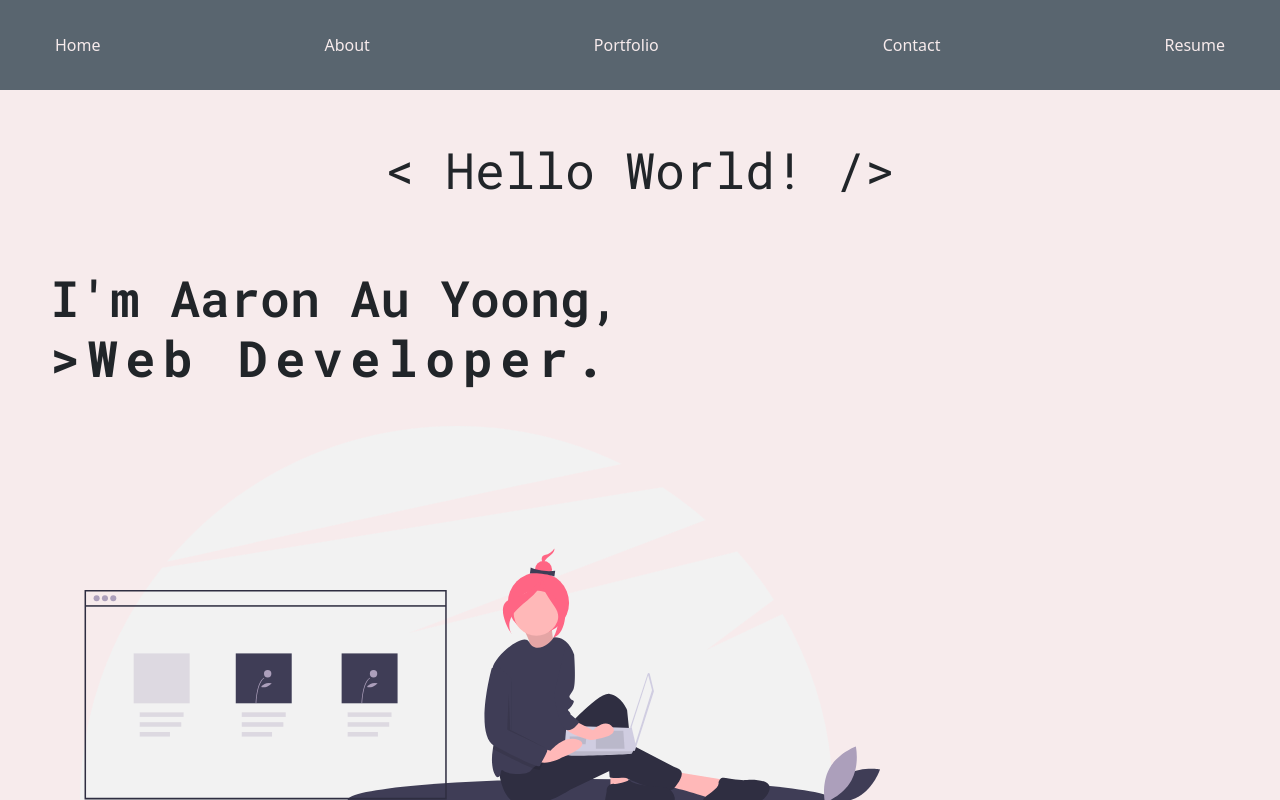
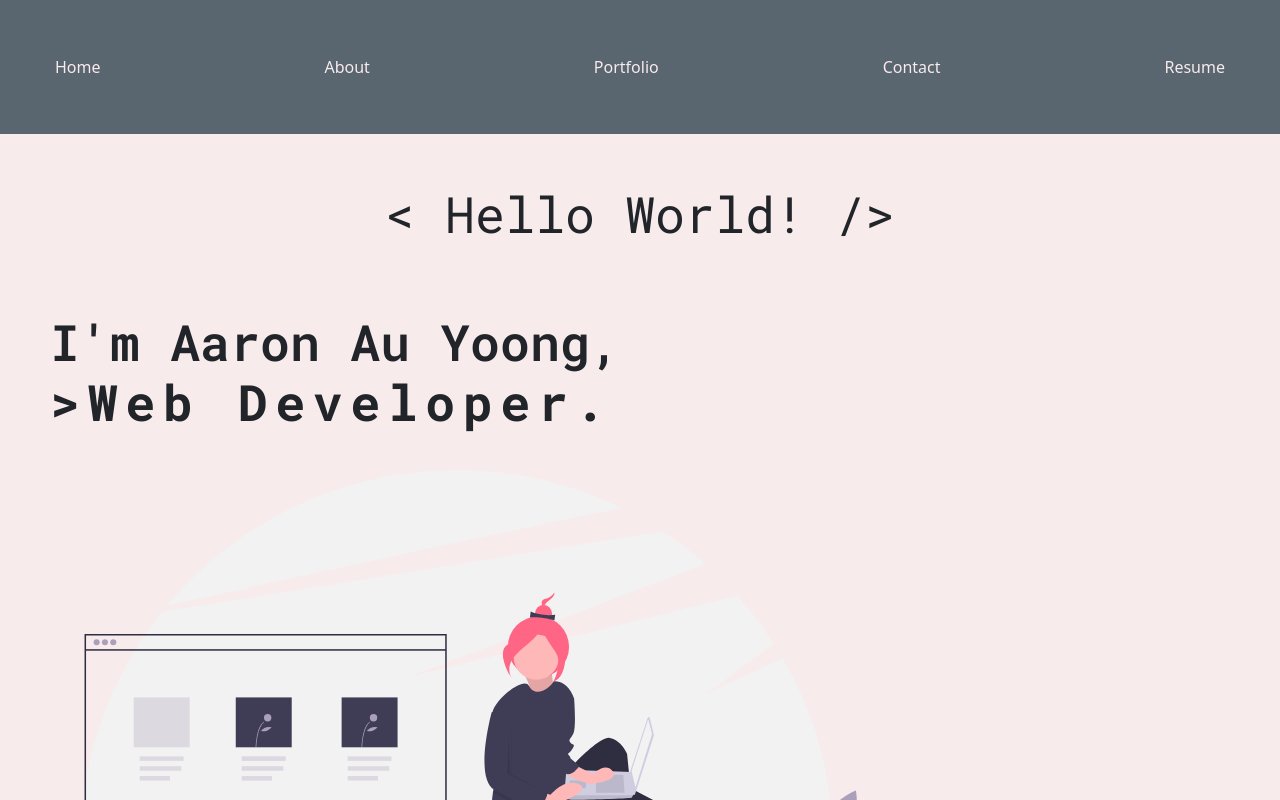
Before and after one commit to aaronauyoong/my-react-portfolio, a React (Create React App) app: page / in a window 1280 px wide. Shown: the top 800 px of the page. Built offline with nearby package versions, Linux system fonts and the light colour scheme.

Commit message:
adjusted styling for navbar and footer

```diff
--- a/src/assets/styles/custom-styles.css
+++ b/src/assets/styles/custom-styles.css
@@ -15,7 +15,18 @@ main {
 	animation: transitionIn 0.75s;
 	max-height: auto;
 	font-family: "Roboto Mono", monospace;
+	flex: 1 1 auto;
 }
+
+header, footer {
+	flex: 0 1 auto;
+}
+
+html, body, #root, .react-portfolio {
+	height: 100%;
+}
+
+
 
 @keyframes transitionIn {
 	from {
@@ -46,6 +57,9 @@ img {
 	display: flex;
 	flex-direction: column;
 }
+
+
+
 
 .landing-page {
 	/* background-image: url("../images/homepage-webdev.svg"); */
--- a/src/assets/styles/nav.css
+++ b/src/assets/styles/nav.css
@@ -7,12 +7,17 @@
     --raisin-black: #1D1E2C;
 }
 
-.navbar {
+header {
+    width: 100%;
+}
+
+
+.nav-bar {
     background-color: var(--black-coral);
     color: var(--lavender-blush);
     display: flex;
-    flex-wrap: wrap;
     padding: 30px;
+    justify-content: space-between;
 }
 
 .nav-btn {
--- a/src/components/footer/Footer.js
+++ b/src/components/footer/Footer.js
@@ -4,7 +4,7 @@ import "../../assets/styles/custom-styles.css";
 
 function Footer() {
     return (
-        <section class="footer">
+        <footer class="footer">
             <div>
                 <div class="credits">
                     <p>Aaron Au Yoong Copyright (c) 2021-Present. All rights reserved. </p>
@@ -15,7 +15,7 @@ function Footer() {
                     <a href="mailto:auyoong.aaron@gmail.com"><i class="fas fa-envelope-square"></i></a>
                 </div>
             </div>
-        </section>
+        </footer>
     )
 }
 
--- a/src/components/nav/Nav.js
+++ b/src/components/nav/Nav.js
@@ -5,13 +5,15 @@ import "../../assets/styles/custom-styles.css";
 
 function Nav() {
     return (
-        <section class="navbar">
-            <a href="/" class="nav-btn">Home</a>
-            <a href="/about" class="nav-btn">About</a>
-            <a href="/portfolio" class="nav-btn">Portfolio</a>
-            <a href="/contact" class="nav-btn">Contact</a>
-            <a href="/resume" class="nav-btn">Resume</a>
-        </section>
+        <header >
+            <nav class="nav-bar">
+                <a href="/" class="nav-btn">Home</a>
+                <a href="/about" class="nav-btn">About</a>
+                <a href="/portfolio" class="nav-btn">Portfolio</a>
+                <a href="/contact" class="nav-btn">Contact</a>
+                <a href="/resume" class="nav-btn">Resume</a>
+            </nav>
+        </header>
     )
 }
 
```
